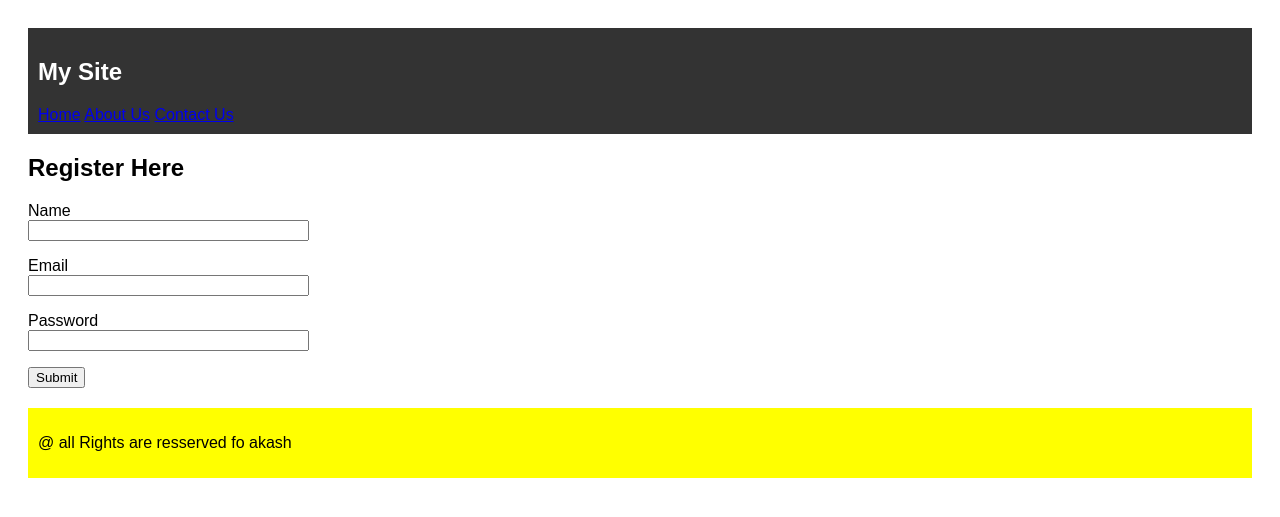
After one commit to Akash-1120/learning-flask, a Flask app: template new_pr/templates/register.html in a window 1280 px wide. The commit adds this page. Shown: the top 517 px of the page. Run offline with Flask 3, Linux system fonts and the light colour scheme; the template is opened without the code that fills it, so the values that code supplies are empty, except form fields; form fields are guessed from the names that the template uses.

Commit message:
the final

```diff
--- /dev/null
+++ b/new_pr/templates/register.html
@@ -0,0 +1,32 @@
+{% extends "base.html" %}
+
+{% block title %} Registration page {% endblock %}
+
+{% block content %}
+<h2>Register Here</h2>
+<form method="POST" action="/">
+    {{ form.hidden_tag()}}
+    <p>
+        {{ form.name.label}} <br>
+        {{form.name(size = 32)}} <br>
+        {% for error  in form.name.errors%}
+        <span style="color: red;">{{error}}</span>
+        {% endfor %}
+    </p>
+    <p>
+        {{ form.email.label}} <br>
+        {{form.email(size = 32)}} <br>
+        {% for error  in form.email.errors%}
+        <span style="color: red;">{{error}}</span>
+        {% endfor %}
+    </p>
+    <p>
+        {{ form.password.label}} <br>
+        {{form.password(size = 32)}} <br>
+        {% for error  in form.password.errors%}
+        <span style="color: red;">{{error}}</span>
+        {% endfor%}
+    </p>
+    <p>{{form.submit()}}</p>
+</form>
+{% endblock %}
```
Also changed, not shown: new_pr/forms.py (+4 -4 lines), new_pr/templates/base.html (renamed from new_pr/base.html, +9 -2 lines), new_pr/templates/success.html (added, +7 -0 lines).
